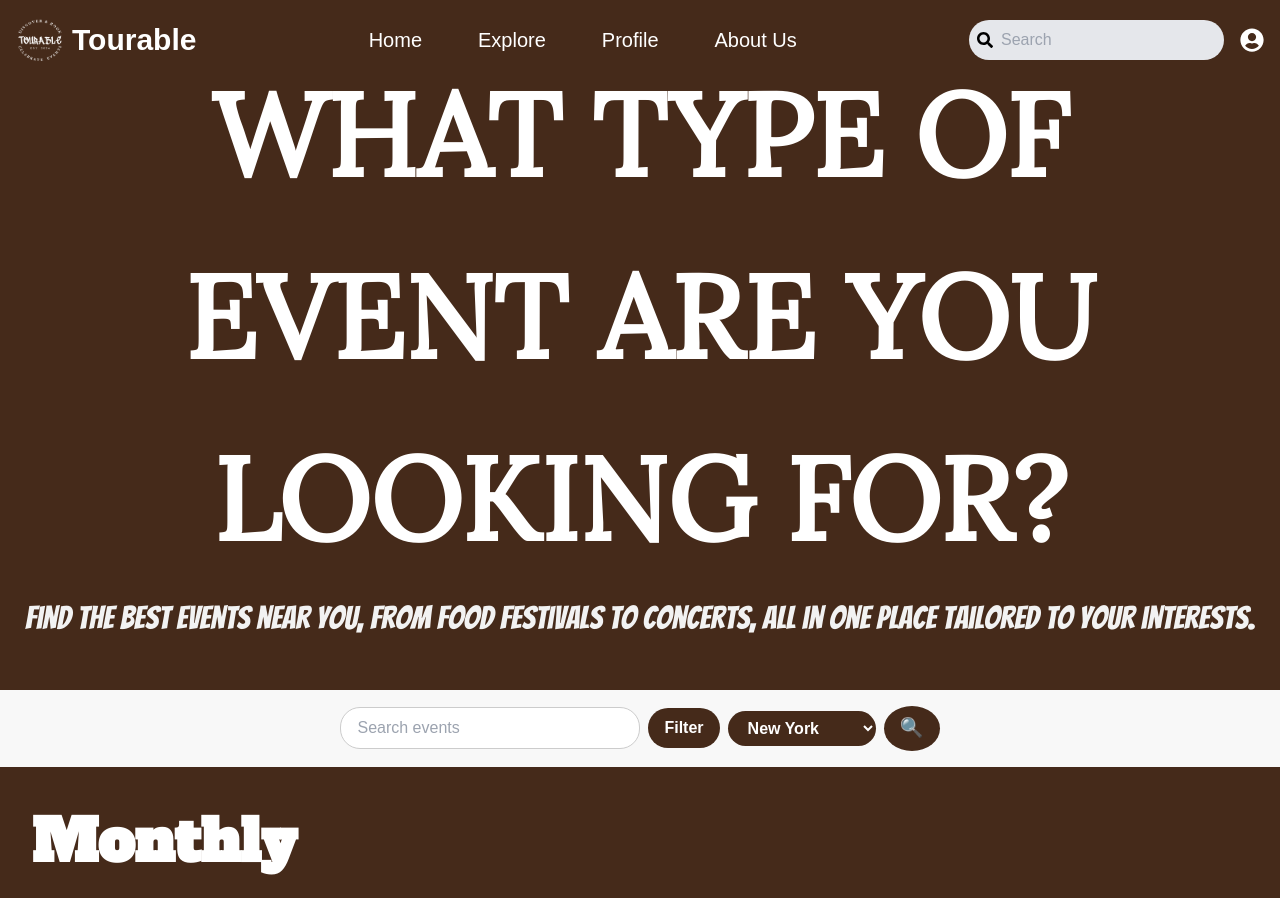
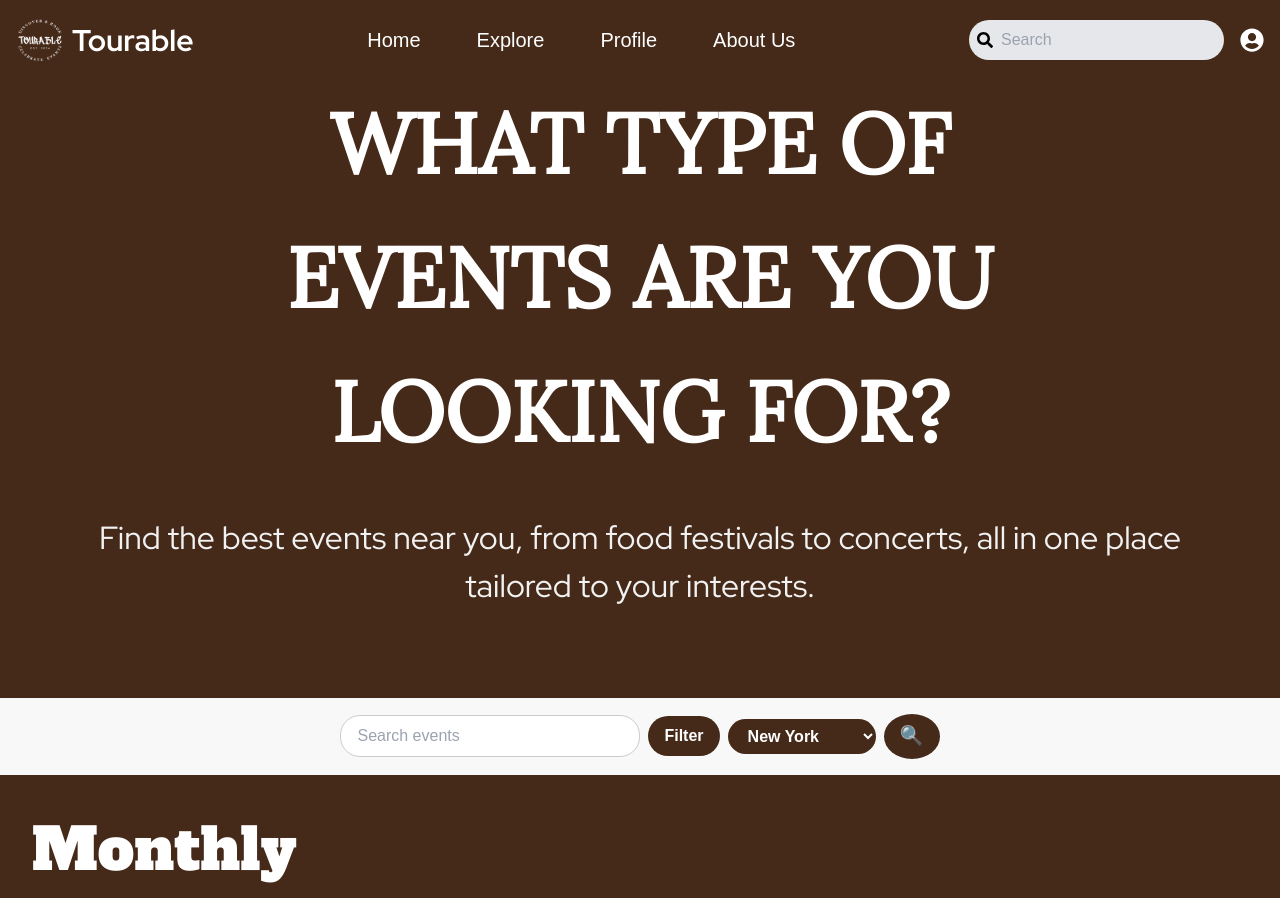
Before and after one commit to NasifR/tourable, a React (Create React App) app: page /explore in a window 1280 px wide. Shown: the top 898 px of the page. Built offline with nearby package versions, Linux system fonts and the light colour scheme; no server answers; what aws-amplify would draw is missing.

Commit message:
updated various fonts, and auth layout

```diff
--- a/public/index.html
+++ b/public/index.html
@@ -15,12 +15,18 @@
       user's mobile device or desktop. See https://developers.google.com/web/fundamentals/web-app-manifest/
     -->
     <link rel="manifest" href="%PUBLIC_URL%/manifest.json" />
-    <link href="https://fonts.googleapis.com/css2?family=Alfa+Slab+One&display=swap" rel="stylesheet">
+    <link rel="preconnect" href="https://fonts.googleapis.com">
+    <link rel="preconnect" href="https://fonts.gstatic.com" crossorigin>
+    <link href="https://fonts.googleapis.com/css2?family=Alfa+Slab+One&family=Red+Hat+Display:ital,wght@0,300..900;1,300..900&display=swap" rel="stylesheet">
     <link href="https://fonts.googleapis.com/css2?family=Bangers&display=swap" rel="stylesheet">
     <link href="https://fonts.googleapis.com/css2?family=Noto+Sans+Ethiopic&display=swap" rel="stylesheet">
     <link href="https://fonts.googleapis.com/css2?family=Lora&display=swap" rel="stylesheet">
     <link href="https://fonts.googleapis.com/css2?family=Zilla+Slab&display=swap" rel="stylesheet">
     <link href="https://fonts.googleapis.com/css2?family=Merriweather&display=swap" rel="stylesheet">
+    <link rel="preconnect" href="https://fonts.googleapis.com">
+    <link rel="preconnect" href="https://fonts.gstatic.com" crossorigin>
+    <link href="https://fonts.googleapis.com/css2?family=Red+Hat+Display:ital,wght@0,300..900;1,300..900&display=swap" rel="stylesheet">
+
     <!--
       Notice the use of %PUBLIC_URL% in the tags above.
       It will be replaced with the URL of the `public` folder during the build.
--- a/src/component/Authenticator.js
+++ b/src/component/Authenticator.js
@@ -91,12 +91,12 @@ export const Authenticator = ({ children }) => {
                 color: "#fff",
                 py: "1rem",
                 borderRadius: "1rem 1rem 0 0",
-                marginTop: "2rem"
+                marginTop: "4.5rem"
               }}
             >
               <Typography
                 variant="h4"
-                sx={{ fontWeight: 550, fontFamily: "fangsong" }}
+                sx={{ fontWeight: 650, fontFamily: "Red Hat Display" }}
               >
                 Tourable
               </Typography>
--- a/src/component/HeroSection.js
+++ b/src/component/HeroSection.js
@@ -2,9 +2,9 @@ import React from "react";
 
 const HeroSection = () => (
   <section className="hero">
-    <h1 className="f1">WHAT TYPE OF</h1>
-    <h1 className="f1">EVENT ARE YOU</h1>
-    <h1 className="f1">LOOKING FOR?</h1>
+    <h1>WHAT TYPE OF</h1>
+    <h1>EVENTS ARE YOU</h1>
+    <h1>LOOKING FOR?</h1>
     <p>
       Find the best events near you, from food festivals to concerts, all in
       one place tailored to your interests.
--- a/src/component/Navbar.js
+++ b/src/component/Navbar.js
@@ -15,7 +15,7 @@ function Navbar() {
           <img src={logo1} alt="Tourable Logo" className="h-12 w-12" />
           </Link>
           <Link to="/">
-          <span className="text-white font-bold text-3xl">Tourable</span>
+          <span className="text-white font-bold font-red-hat text-3xl">Tourable</span>
           </Link>
         </div>
 
--- a/src/pages/Explore.css
+++ b/src/pages/Explore.css
@@ -15,11 +15,11 @@
     background-color: #452A1A; /* Dark brown background */
     color: #fff;
     text-align: center;
-    padding: 3rem 1rem;
+    padding: 5rem 3rem;
 }
 
 .hero h1 {
-    font-size: 7.25rem;
+    font-size: 5.25rem;
     font-weight: bold;
     margin-bottom: 0.5rem;
     font-family: 'Lora', serif;
@@ -28,7 +28,9 @@
 .hero p {
     font-size: 2rem;
     color: #f2f2f2;
-    font-family: 'Bangers', cursive;
+    font-family: "Red Hat Display", sans-serif;
+    margin-top: 2rem;
+    margin-bottom: 0.5rem;
 }
 
 /* Search Bar Section */
@@ -225,10 +227,11 @@
 }
 
 .monthly-happenings .section-title {
-    font-family: 'Alfa Slab One', cursive; /* or 'serif' */
+    font-family: 'Alfa Slab One', serif;
     color: #fff;
     font-size: 3.60rem;
-    font-weight: bold;
+    font-style: normal;
+    font-weight: 400;
     margin-top: 0rem;
     margin-bottom: 0rem;
     text-align: left;
@@ -244,7 +247,7 @@
     color: #f2f2f2;
     margin-bottom: 1.5rem;
     text-align: left;
-    font-family: 'Bangers', cursive;
+    font-family: "Red Hat Display", sans-serif;
 }
 
 /* Card Slider */
--- a/src/pages/Profile.css
+++ b/src/pages/Profile.css
@@ -8,29 +8,6 @@
     font-family: 'Alfa Slab One', cursive;
 
 }
-
-.modal {
-    position: fixed;
-    top: 50%;
-    left: 50%;
-    transform: translate(-50%, -50%);
-    background: white;
-    padding: 20px;
-    border-radius: 8px;
-    max-width: 400px;
-    width: 100%;
-    box-shadow: 0 4px 10px rgba(0, 0, 0, 0.3);
-  }
-
-  .modal-overlay {
-    position: fixed;
-    top: 0;
-    left: 0;
-    right: 0;
-    bottom: 0;
-    background: rgba(0, 0, 0, 0.5);
-  }
-
 
 .cards {
     display:flex;
--- a/tailwind.config.js
+++ b/tailwind.config.js
@@ -3,7 +3,11 @@
 module.exports = {
   content: ["./src/**/*.{html,js}"],
   theme: {
-    extend: {},
+    extend: {
+      fontFamily: {
+        'red-hat': ['"Red Hat Display"', 'sans-serif'],
+      },
+    },
   },
   plugins: [
     require('daisyui'),
```
